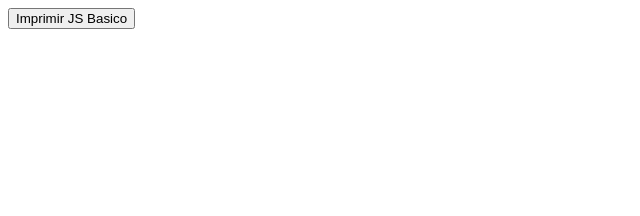
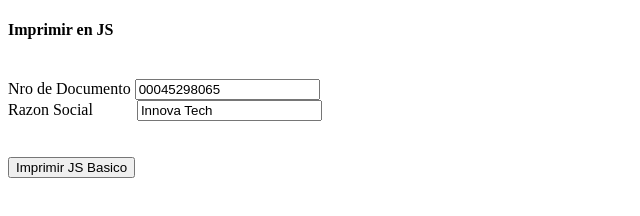
Before and after one commit to efrainmejiasc/PrintJs, a plain HTML site: page Index.html in a window 1280 px wide. Shown: the whole page, without its empty margins (0-640 px from the left). Drawn offline with Linux system fonts and the light colour scheme.

Commit message:
05082019

```diff
--- a/Index.html
+++ b/Index.html
@@ -7,6 +7,21 @@
 
 <body>
      <script src="./Template/CodeFormat.js" type ="text/javascript"> </script>
-     <input  type="button" id="jsBasico" value="Imprimir JS Basico" onclick="HolaMundo();"/>
+     <div id="formato" name="formato">
+     <h4>Imprimir en JS</h4>
+     <br>
+     <label> Nro de Documento</label>
+      <input type="text" readonly value="00045298065"/><br>
+      <label>Razon Social &nbsp;&nbsp;&nbsp;&nbsp;&nbsp;&nbsp;&nbsp;&nbsp;&nbsp;</label>
+       <input type="text" readonly value="Innova Tech"/>
+     </div><br><br>
+     <div id='btnImprimir'><input  type="button" id="jsBasico" value="Imprimir JS Basico" onclick="Imprimir();"/></div>
+     <script>
+     function Imprimir(){
+          console.log('imprimiendo');
+          var elemento = document.getElementById('formato');
+          ImprimirElemento(elemento);
+     }
+     </script>
 </body>
 </html>
--- a/Template/CodeFormat.js
+++ b/Template/CodeFormat.js
@@ -1,5 +1,6 @@
 
-function imprimirElemento(elemento){
+function ImprimirElemento(elemento){
+	console.log('print element');
 	var ventana = window.open('', 'PRINT', 'height=400,width=600');
 	ventana.document.write('<html><head><title>' + document.title + '</title>');
 	ventana.document.write('</head><body >');
```
Also changed, not shown: Template/Format.html (+6 -0 lines).
